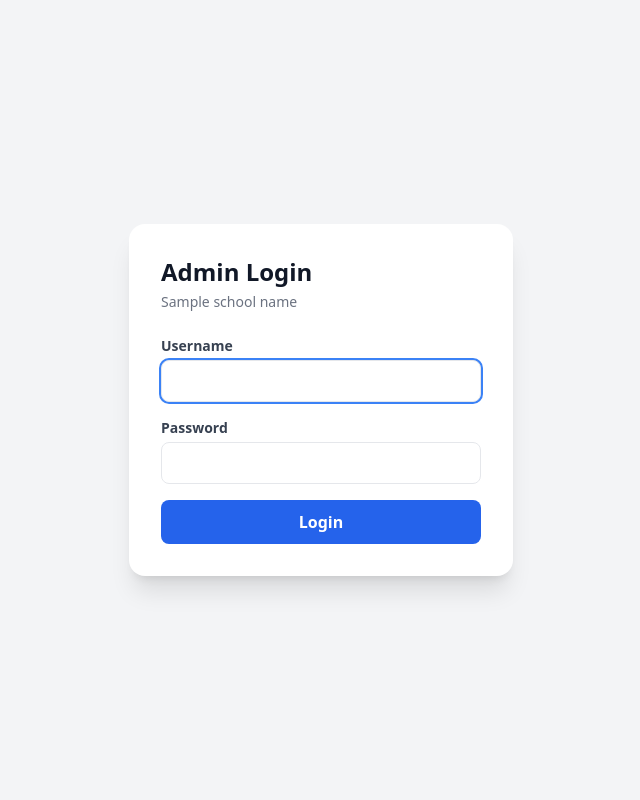
After one commit to AIME-LOIC/MYSCHOOL, a FastAPI app: template templates/login.html in a window 1280 px wide. The commit adds this page. Shown: the whole page, without its empty margins (319-959 px from the left). Run offline with FastAPI, Linux system fonts and the light colour scheme; the template is opened without the code that fills it: most values are stand-ins (such as "Sample title", 1, 10 or a date in 2020); parts of the project's set-up code (start-up, migrations or seed data) failed here and were passed over; some libraries are stand-ins or nearby versions.

Commit message:
some improvements

```diff
--- a/app.py
+++ b/app.py
@@ -1,11 +1,11 @@
-from fastapi import FastAPI, Request, Form, UploadFile, File, Depends, Query, HTTPException
-from fastapi.responses import RedirectResponse, JSONResponse, FileResponse
+from fastapi import FastAPI, Request, Form, UploadFile, File, Depends, Query, HTTPException, Response
+from fastapi.responses import RedirectResponse, JSONResponse, FileResponse, HTMLResponse
 from fastapi.staticfiles import StaticFiles
 from fastapi.templating import Jinja2Templates
 from sqlalchemy.orm import Session
 from typing import List, Dict
 import pandas as pd
-import threading, time, requests, os, signal
+import threading, time, requests, os, signal, hashlib, hmac
 from datetime import datetime
 import re
 from openpyxl.styles import Font, PatternFill
@@ -30,6 +30,30 @@ app.add_middleware(
 # Templates & static files
 app.mount("/static", StaticFiles(directory="static"), name="static")
 templates = Jinja2Templates(directory="templates")
+
+# ==================== AUTH HELPERS ====================
+
+SESSION_COOKIE = "admin_session"
+
+def _make_token(school_name: str) -> str:
+    secret = os.getenv("SECRET_KEY", "myschool_secret_key")
+    return hmac.new(secret.encode(), school_name.encode(), hashlib.sha256).hexdigest()
+
+def _check_admin(request: Request, school_name: str) -> bool:
+    token = request.cookies.get(SESSION_COOKIE)
+    return token == _make_token(school_name)
+
+
+# In-memory school cache to avoid repeated DB lookups
+_school_cache: dict = {}
+
+def _get_school(school_name: str, db: Session):
+    if school_name not in _school_cache:
+        school = db.query(School).filter(School.school_name == school_name).first()
+        if school:
+            _school_cache[school_name] = {"id": school.id, "school_code": school.school_code, "school_name": school.school_name}
+    return _school_cache.get(school_name)
+
 
 # ==================== SYSTEM ADMIN ENDPOINTS ====================
 
@@ -139,6 +163,45 @@ def parent_choice(school_name: str, request: Request, db: Session = Depends(get_
     })
 
 
+# Admin login page
+@app.get("/{school_name}/admin/login")
+def admin_login_page(school_name: str, request: Request, db: Session = Depends(get_db)):
+    school = db.query(School).filter(School.school_name == school_name).first()
+    if not school:
+        raise HTTPException(status_code=404, detail="School not found")
+    if _check_admin(request, school_name):
+        return RedirectResponse(f"/{school_name}/admin", status_code=302)
+    return templates.TemplateResponse("login.html", {"request": request, "school_name": school_name, "error": ""})
+
+
+@app.post("/{school_name}/admin/login")
+def admin_login(
+    school_name: str,
+    request: Request,
+    username: str = Form(...),
+    password: str = Form(...),
+    db: Session = Depends(get_db)
+):
+    school = db.query(School).filter(School.school_name == school_name).first()
+    if not school:
+        raise HTTPException(status_code=404, detail="School not found")
+    expected_user = school_name
+    expected_pass = f"{school_name}001"
+    if username == expected_user and password == expected_pass:
+        token = _make_token(school_name)
+        response = RedirectResponse(f"/{school_name}/admin", status_code=302)
+        response.set_cookie(SESSION_COOKIE, token, httponly=True, samesite="lax", max_age=86400 * 7)
+        return response
+    return templates.TemplateResponse("login.html", {"request": request, "school_name": school_name, "error": "Invalid username or password"})
+
+
+@app.get("/{school_name}/admin/logout")
+def admin_logout(school_name: str):
+    response = RedirectResponse(f"/{school_name}/admin/login", status_code=302)
+    response.delete_cookie(SESSION_COOKIE)
+    return response
+
+
 # Admin dashboard for specific school
 @app.get("/{school_name}/admin")
 def admin_choice(school_name: str, request: Request, db: Session = Depends(get_db)):
@@ -146,7 +209,8 @@ def admin_choice(school_name: str, request: Request, db: Session = Depends(get_d
     school = db.query(School).filter(School.school_name == school_name).first()
     if not school:
         raise HTTPException(status_code=404, detail="School not found")
-
+    if not _check_admin(request, school_name):
+        return RedirectResponse(f"/{school_name}/admin/login", status_code=302)
     return templates.TemplateResponse("admin.html", {
         "request": request,
         "school_name": school_name,
@@ -158,16 +222,13 @@ def admin_choice(school_name: str, request: Request, db: Session = Depends(get_d
 
 @app.get("/{school_name}/students/search", response_model=List[Dict])
 def search_students(school_name: str, q: str = Query(..., min_length=1), db: Session = Depends(get_db)):
-    """Search students in a specific school"""
-    school = db.query(School).filter(School.school_name == school_name).first()
+    school = _get_school(school_name, db)
     if not school:
         raise HTTPException(status_code=404, detail="School not found")
-
-    # Search for students with matching school_id (or students with no school assigned)
-    query = db.query(Student).filter(
-        (Student.school_id == school.id) | (Student.school_id.is_(None)),
+    query = db.query(Student.id, Student.student_name, Student.class_name).filter(
+        (Student.school_id == school["id"]) | (Student.school_id.is_(None)),
         Student.student_name.ilike(f"%{q}%")
-    ).all()
+    ).limit(20).all()
     return [{"id": s.id, "student_name": s.student_name, "class_name": s.class_name} for s in query]
 
 
@@ -247,16 +308,19 @@ def add_visit(
 
 @app.get("/{school_name}/admin/data/{visit_type}")
 def admin_data(school_name: str, visit_type: str, visit_date: str | None = Query(None), db: Session = Depends(get_db)):
-    school = db.query(School).filter(School.school_name == school_name).first()
+    school = _get_school(school_name, db)
     if not school:
         raise HTTPException(status_code=404, detail="School not found")
 
-    query = db.query(Visit).join(Student).filter(
+    query = db.query(
+        Visit.id, Visit.visit_date, Visit.created_at,
+        Visit.movement_method, Visit.arrival_plate_number, Visit.assigned_plate_number,
+        Student.student_name, Student.class_name
+    ).join(Student).filter(
         Visit.visit_type == visit_type,
-        (Student.school_id == school.id) | (Student.school_id.is_(None))
+        (Student.school_id == school["id"]) | (Student.school_id.is_(None))
     )
 
-    # Filter by date if provided
     if visit_date:
         try:
             target_date = datetime.strptime(visit_date, "%Y-%m-%d").date()
@@ -264,26 +328,25 @@ def admin_data(school_name: str, visit_type: str, visit_date: str | None = Query
         except ValueError:
             pass
 
-    visits = query.order_by(Visit.visit_date.desc(), Visit.id.desc()).all()
+    rows = query.order_by(Visit.visit_date.desc(), Visit.id.desc()).all()
 
     result = {}
-    for v in visits:
-        cls = v.student.class_name
+    for r in rows:
+        cls = r.class_name
         if cls not in result:
             result[cls] = []
-
         result[cls].append({
-            "student_name": v.student.student_name,
-            "date": v.visit_date.strftime("%Y-%m-%d"),
-            "timestamp": v.created_at.isoformat() if hasattr(v, 'created_at') and v.created_at else None,
-            "id": v.id,  # This is the key for FIFO ordering!
-            "movement_method": v.movement_method,
-            "arrival_plate_number": v.arrival_plate_number,
-            "assigned_plate_number": v.assigned_plate_number,
+            "student_name": r.student_name,
+            "date": r.visit_date.strftime("%Y-%m-%d"),
+            "timestamp": r.created_at.isoformat() if r.created_at else None,
+            "id": r.id,
+            "movement_method": r.movement_method,
+            "arrival_plate_number": r.arrival_plate_number,
+            "assigned_plate_number": r.assigned_plate_number,
         })
 
     stats = {cls: len(students) for cls, students in result.items()}
-    return {"data": result, "stats": stats, "total": len(visits)}
+    return {"data": result, "stats": stats, "total": len(rows)}
 
 
 @app.post("/{school_name}/admin/upload-students")
@@ -318,16 +381,13 @@ def upload_students(school_name: str, file: UploadFile = File(...), db: Session
 # Get all students for a specific school
 @app.get("/{school_name}/admin/students")
 def get_all_students(school_name: str, db: Session = Depends(get_db)):
-    """Get all students for a specific school"""
-    school = db.query(School).filter(School.school_name == school_name).first()
+    school = _get_school(school_name, db)
     if not school:
         raise HTTPException(status_code=404, detail="School not found")
-
-    students = db.query(Student).filter(
-        (Student.school_id == school.id) | (Student.school_id.is_(None))
+    students = db.query(Student.id, Student.student_name, Student.class_name).filter(
+        (Student.school_id == school["id"]) | (Student.school_id.is_(None))
     ).all()
-    result = [{"id": s.id, "student_name": s.student_name, "class_name": s.class_name} for s in students]
-    return {"status": "success", "students": result}
+    return {"status": "success", "students": [{"id": s.id, "student_name": s.student_name, "class_name": s.class_name} for s in students]}
 
 
 # Delete a student by ID from a specific school
@@ -345,6 +405,23 @@ def delete_student(school_name: str, student_id: int, db: Session = Depends(get_
     db.delete(student)
     db.commit()
     return {"status": "success", "message": f"Student '{student.student_name}' deleted"}
+
+
+# Delete a visit by ID
+@app.delete("/{school_name}/admin/visits/{visit_id}")
+def delete_visit(school_name: str, visit_id: int, db: Session = Depends(get_db)):
+    school = db.query(School).filter(School.school_name == school_name).first()
+    if not school:
+        raise HTTPException(status_code=404, detail="School not found")
+    visit = db.query(Visit).join(Student).filter(
+        Visit.id == visit_id,
+        (Student.school_id == school.id) | (Student.school_id.is_(None))
+    ).first()
+    if not visit:
+        return {"status": "error", "message": "Visit not found"}
+    db.delete(visit)
+    db.commit()
+    return {"status": "success"}
 
 
 # Add a single student to a specific school
--- a/model.py
+++ b/model.py
@@ -1,7 +1,8 @@
 # models.py
-from sqlalchemy import Column, Integer, String, Date, ForeignKey
+from sqlalchemy import Column, Integer, String, Date, ForeignKey, DateTime
 from sqlalchemy.orm import relationship
-from config import Base  # ensure Base = declarative_base() in config.py
+from config import Base
+from datetime import datetime
 
 class Student(Base):
     __tablename__ = "students"
@@ -39,6 +40,7 @@ class Visit(Base):
     movement_method = Column(String(20), nullable=True)  # with_car | without_car
     arrival_plate_number = Column(String(30), nullable=True)
     assigned_plate_number = Column(String(30), nullable=True)
+    created_at = Column(DateTime, default=datetime.utcnow, nullable=True)
 
     # Link back to Student
     student = relationship("Student", back_populates="visits")
--- /dev/null
+++ b/templates/login.html
@@ -0,0 +1,38 @@
+<!DOCTYPE html>
+<html lang="en">
+<head>
+    <meta charset="UTF-8">
+    <meta name="viewport" content="width=device-width, initial-scale=1.0">
+    <title>Admin Login</title>
+    <script src="https://cdn.tailwindcss.com"></script>
+</head>
+<body class="bg-gray-100 min-h-screen flex items-center justify-center">
+    <div class="bg-white rounded-2xl shadow-xl p-8 w-full max-w-sm">
+        <h1 class="text-2xl font-extrabold text-gray-900 mb-1">Admin Login</h1>
+        <p class="text-sm text-gray-500 mb-6">{{ school_name }}</p>
+
+        {% if error %}
+        <div class="mb-4 px-4 py-3 bg-red-50 border border-red-200 text-red-600 rounded-lg text-sm font-medium">
+            {{ error }}
+        </div>
+        {% endif %}
+
+        <form method="POST" action="/{{ school_name }}/admin/login" class="space-y-4">
+            <div>
+                <label class="block text-sm font-semibold text-gray-700 mb-1">Username</label>
+                <input type="text" name="username" required autofocus
+                    class="w-full border rounded-lg p-2.5 text-sm focus:ring-2 focus:ring-blue-500 outline-none">
+            </div>
+            <div>
+                <label class="block text-sm font-semibold text-gray-700 mb-1">Password</label>
+                <input type="password" name="password" required
+                    class="w-full border rounded-lg p-2.5 text-sm focus:ring-2 focus:ring-blue-500 outline-none">
+            </div>
+            <button type="submit"
+                class="w-full bg-blue-600 hover:bg-blue-700 text-white font-bold py-2.5 rounded-lg transition">
+                Login
+            </button>
+        </form>
+    </div>
+</body>
+</html>
```
Also changed, not shown: TODO.md (deleted, +0 -11 lines), config.py (+10 -1 lines), templates/admin.html (+40 -41 lines), templates/index.html (+60 -28 lines).
